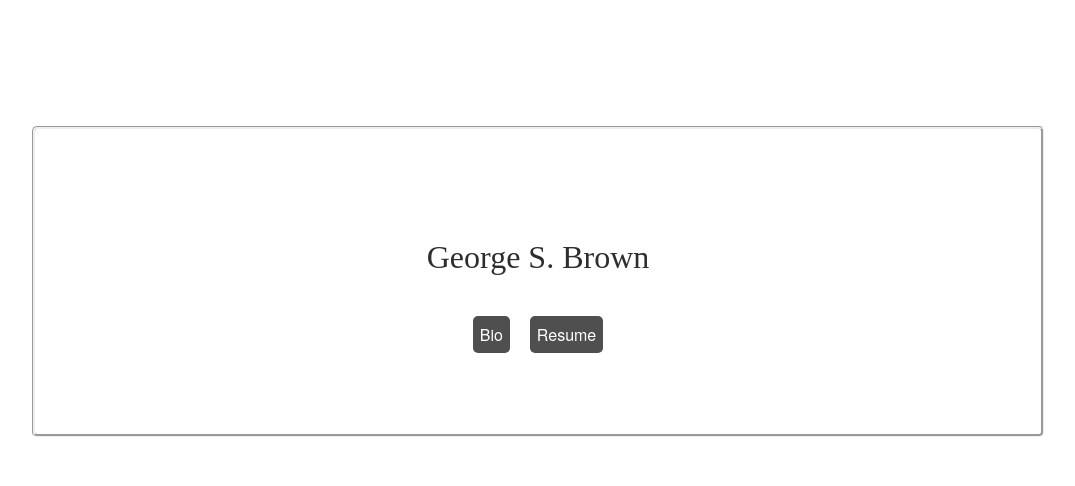
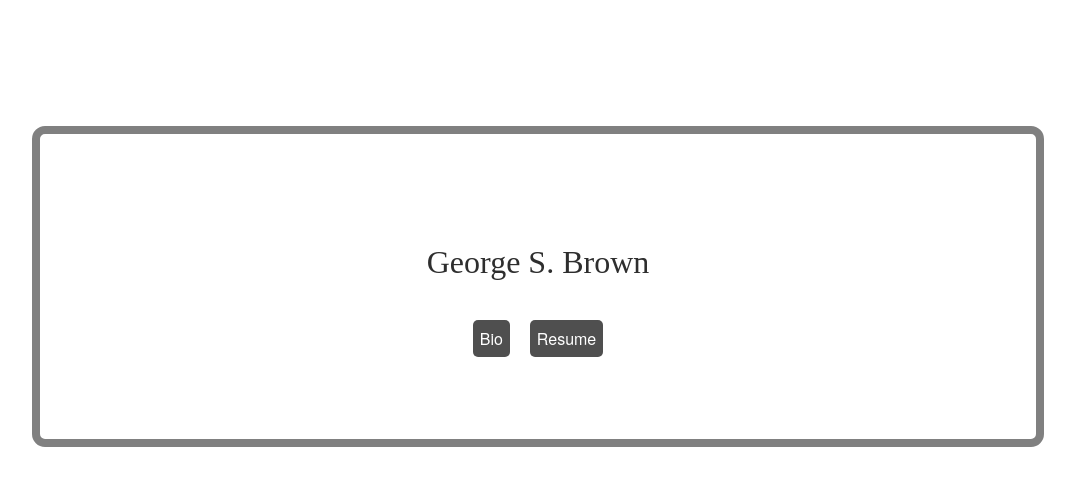
Before and after one commit to gbrown05/gbrown05.github.io, a plain HTML site: page index.html in a window 1280 px wide. Shown: the whole page, without its empty margins (102-1177 px from the left). Drawn offline with Linux system fonts and the light colour scheme.

Commit message:
changed border

```diff
--- a/default.css
+++ b/default.css
@@ -52,13 +52,15 @@ h2 a {
 }
 
 .centerpage {
-	border-style: groove;
-	border-radius: 5px;
+	border-style: solid;
+	border-radius: 13px;
 	margin: 10%;
 	padding: 7%;
 	text-decoration: none;
 	color: black;
 	font-style: bold;
+	border-color: gray;
+	border-width: 8px;
 }
 
 .button1 {
```
Also changed, not shown: 1 other file.
